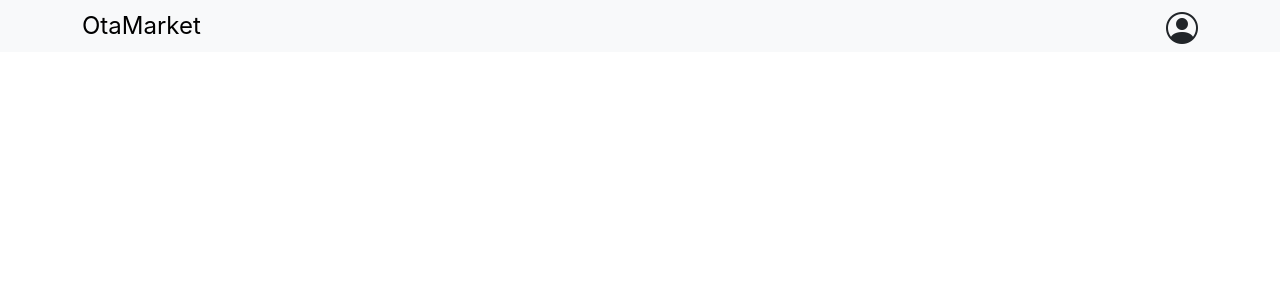
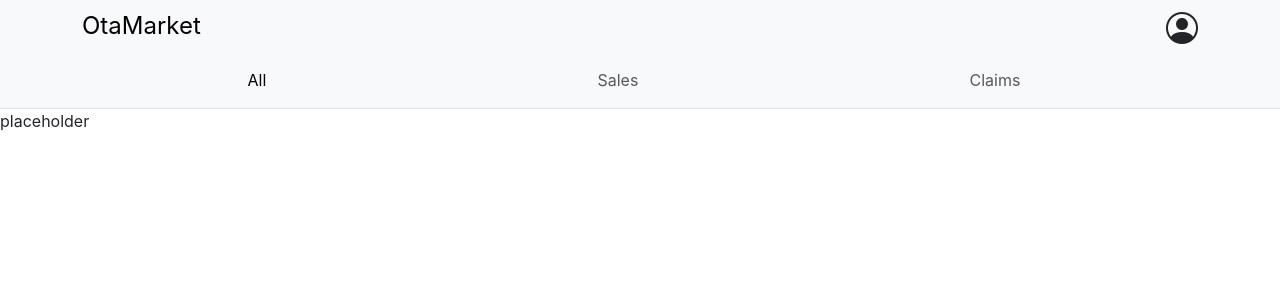
Before and after one commit to fravl/otamarket, a React (Create React App) app in the folder frontend/: page / in a window 1280 px wide. Shown: the top 300 px of the page. Built offline with nearby package versions, Linux system fonts and the light colour scheme.

Commit message:
include AllPage at root route

```diff
--- a/frontend/src/components/AllPage.tsx
+++ b/frontend/src/components/AllPage.tsx
@@ -1,9 +1,12 @@
-import React from "react";
+import Navbar from "./Navbar";
 
 const AllPage = () => (
-    <div className="all-page" id="all-page">
-        placeholder
-    </div>
+    <>
+        <Navbar />
+        <div className="all-page" id="all-page">
+            placeholder
+        </div>
+    </>
 );
 
 export default AllPage;
```
Also changed, not shown: frontend/src/index.tsx (+7 -0 lines).
